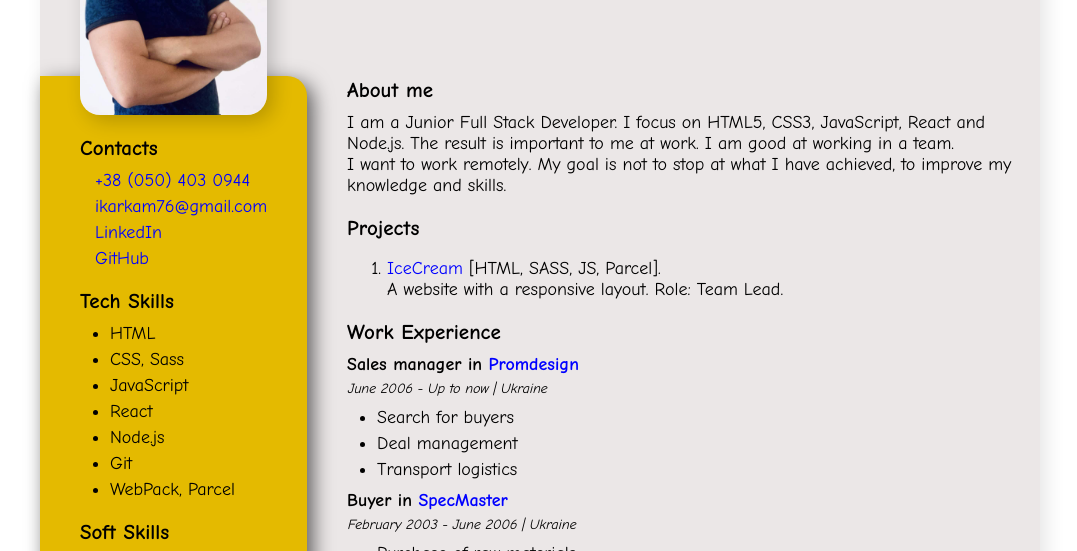
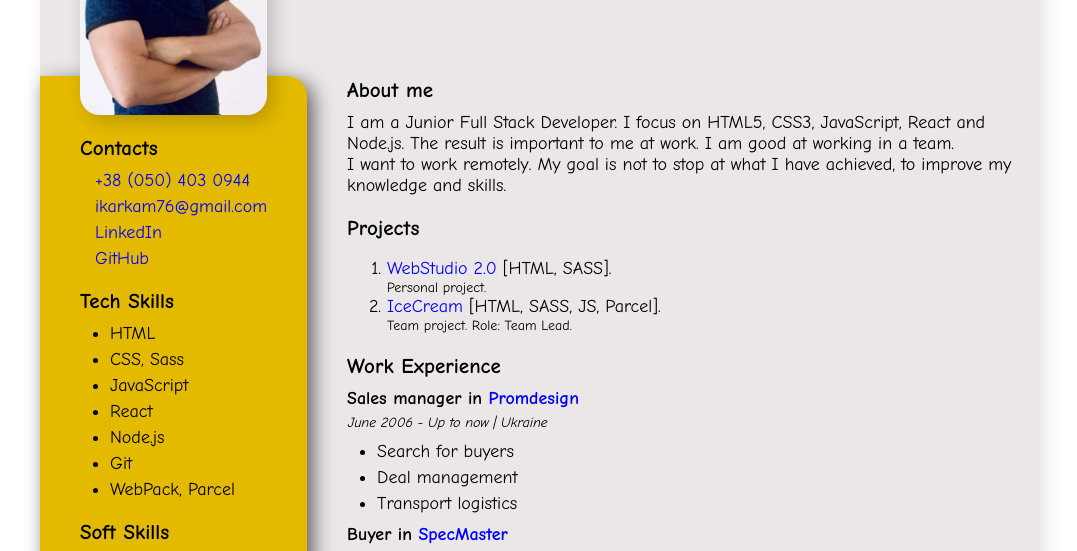
Before and after one commit to ikarkam76/resume, a plain HTML site: page index.html in a window 1280 px wide. Shown: the part 202-753 px from the top of the page, without its empty margins (100-1177 px from the left). Drawn offline with Linux system fonts and the light colour scheme.

Commit message:
add 2 projects

```diff
--- a/index.html
+++ b/index.html
@@ -62,8 +62,13 @@
             <h3 class="content__title">Projects</h3>
             <ol class="projects_list">
                     <li>
+                        <span> <a href="https://ikarkam76.github.io/goit-markup-hw-08/index.html" class="project__link">WebStudio 2.0</a> [HTML, SASS].</span>
+                        <p class="project__note">Personal project.</p>
+
+                    </li>
+                    <li>
                         <span> <a href="https://ikarkam76.github.io/fson55-html-css-project-10/index.html" class="project__link">IceCream</a> [HTML, SASS, JS, Parcel].</span>
-                        <p>A website with a responsive layout. Role: Team Lead.</p>
+                        <p class="project__note">Team project. Role: Team Lead.</p>
 
                     </li>
                     <!-- <li>
--- a/styles/styles.css
+++ b/styles/styles.css
@@ -124,3 +124,7 @@ a:hover, a:focus {
 .ed_go {
     color: orange;
 }
+
+.project__note {
+ font-size: 14px;
+}
```
